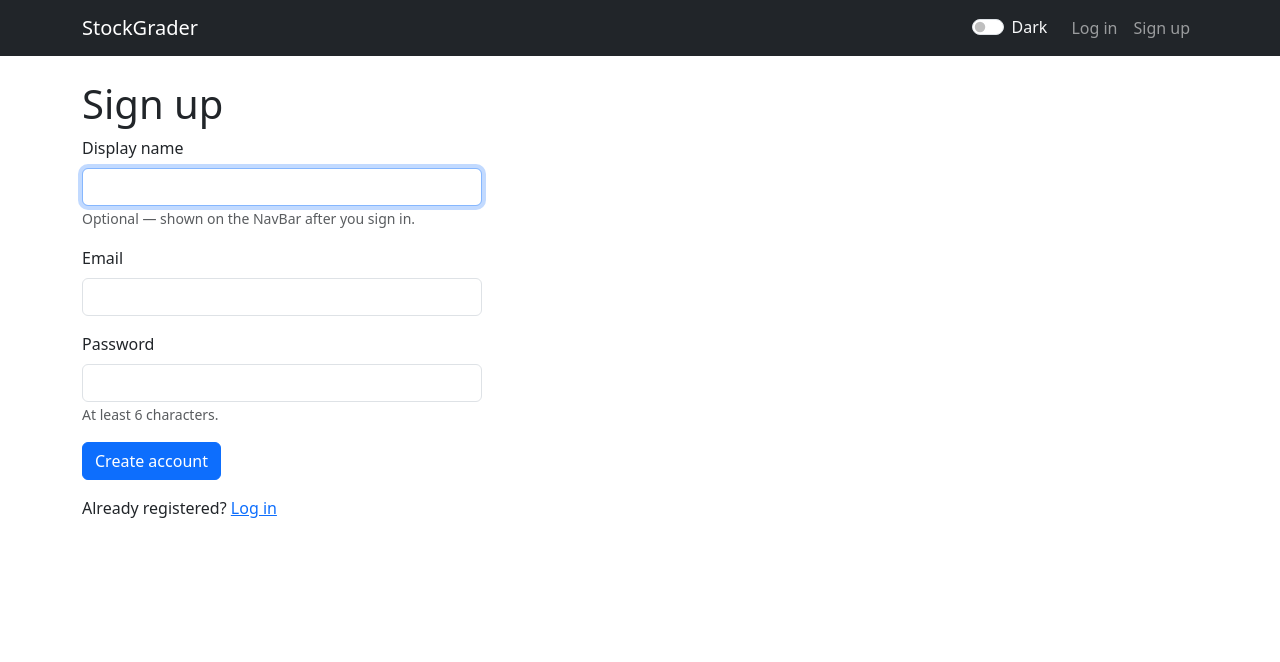
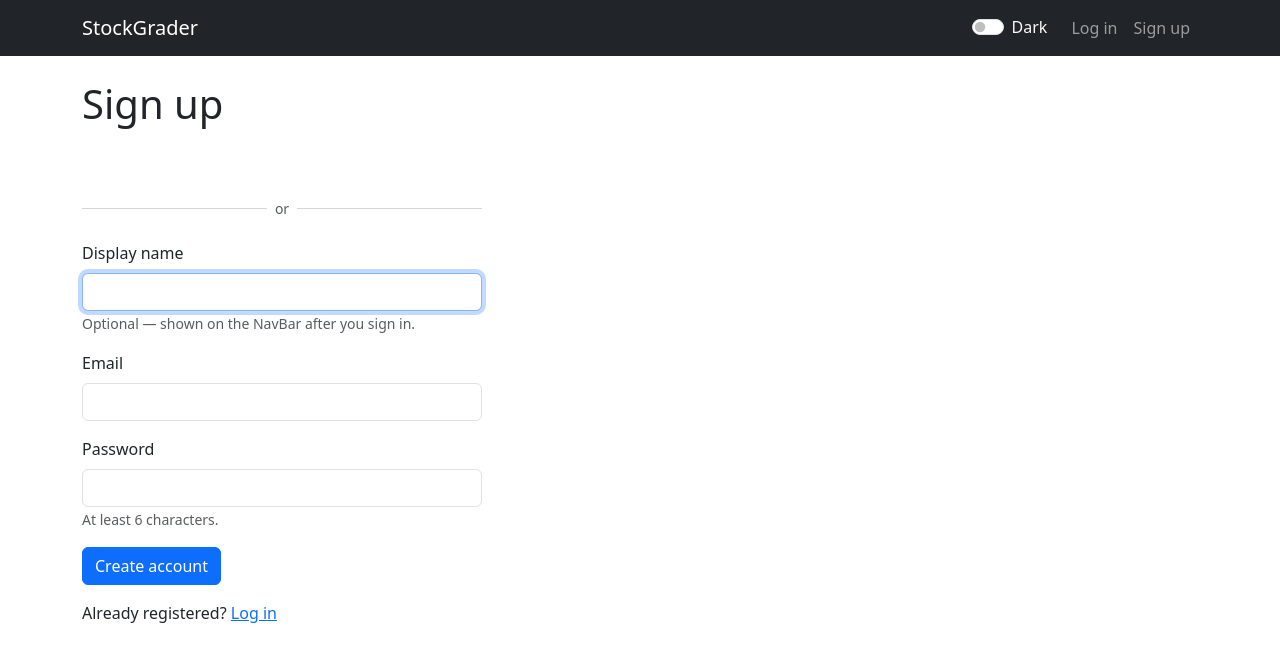
Before and after one commit to Cory71/stock-advisor-frontend, a React (Vite) app: page /signup in a window 1280 px wide. Shown: the top 662 px of the page. Built offline with nearby package versions, Linux system fonts and the light colour scheme; no server answers.

Commit message:
Add Google sign-in button on Login and Signup pages

```diff
--- a/package.json
+++ b/package.json
@@ -9,6 +9,7 @@
     "preview": "vite preview"
   },
   "dependencies": {
+    "@react-oauth/google": "^0.13.5",
     "bootstrap": "^5.3.3",
     "react": "^18.3.1",
     "react-bootstrap": "^2.10.7",
--- a/src/App.jsx
+++ b/src/App.jsx
@@ -2,6 +2,7 @@
 // Sets up the BrowserRouter, shared NavBar, and routes for all 6 pages.
 
 import { BrowserRouter, Routes, Route } from 'react-router-dom';
+import { GoogleOAuthProvider } from '@react-oauth/google';
 import { AuthProvider } from './context/AuthContext';
 import { ThemeProvider } from './context/ThemeContext';
 import NavBar from './components/NavBar';
@@ -13,9 +14,16 @@ import Login from './pages/Login';
 import Signup from './pages/Signup';
 import './App.css';
 
+// Pulled at build time from .env (VITE_GOOGLE_CLIENT_ID). If it's missing,
+// the Google button on Login/Signup just won't render — email/password still works.
+const GOOGLE_CLIENT_ID = import.meta.env.VITE_GOOGLE_CLIENT_ID || '';
+
 function App() {
   return (
     <BrowserRouter>
+      {/* GoogleOAuthProvider exposes the Google Identity Services SDK to the whole tree.
+          Outermost so any page can render a <GoogleLogin /> button. */}
+      <GoogleOAuthProvider clientId={GOOGLE_CLIENT_ID}>
         {/* ThemeProvider wraps everything so any component (NavBar, pages) can use the theme. */}
         <ThemeProvider>
           {/* AuthProvider lives inside the Router so pages can both consume auth and navigate. */}
@@ -36,6 +44,7 @@ function App() {
             </main>
           </AuthProvider>
         </ThemeProvider>
+      </GoogleOAuthProvider>
     </BrowserRouter>
   );
 }
--- /dev/null
+++ b/src/components/GoogleSignInButton.jsx
@@ -0,0 +1,58 @@
+// Renders the official "Sign in with Google" button from Google Identity
+// Services. When the user clicks it and approves, Google returns a short-lived
+// "credential" (an ID token). We POST that to our backend, which verifies it
+// and gives us back our normal JWT — the rest of the app then treats this
+// user exactly like an email/password one.
+//
+// Used by both Login and Signup pages — Google's flow handles both "new" and
+// "returning" users the same way; the backend does the find-or-create.
+
+import { GoogleLogin } from '@react-oauth/google';
+import { Alert } from 'react-bootstrap';
+import { useState } from 'react';
+import { useNavigate } from 'react-router-dom';
+import { useAuth } from '../context/AuthContext';
+import { apiFetch } from '../lib/apiFetch';
+
+function GoogleSignInButton() {
+  const { login } = useAuth();
+  const navigate = useNavigate();
+  const [error, setError] = useState('');
+
+  // Skip rendering the button entirely if the Google Client ID isn't configured.
+  // This way email/password still works locally even before the .env is wired.
+  if (!import.meta.env.VITE_GOOGLE_CLIENT_ID) {
+    return null;
+  }
+
+  async function handleCredential(credentialResponse) {
+    setError('');
+    try {
+      const data = await apiFetch('/api/auth/google', {
+        method: 'POST',
+        body: JSON.stringify({ credential: credentialResponse.credential })
+      });
+      login(data.token, data.user);
+      navigate('/');
+    } catch (err) {
+      setError(err.message);
+    }
+  }
+
+  function handleError() {
+    setError('Google sign-in was cancelled or failed.');
+  }
+
+  return (
+    <div className="mb-3">
+      {error && <Alert variant="danger">{error}</Alert>}
+      <GoogleLogin
+        onSuccess={handleCredential}
+        onError={handleError}
+        useOneTap={false}
+      />
+    </div>
+  );
+}
+
+export default GoogleSignInButton;
--- a/src/pages/Login.jsx
+++ b/src/pages/Login.jsx
@@ -6,6 +6,7 @@ import { useNavigate, Link } from 'react-router-dom';
 import { Form, Button, Alert } from 'react-bootstrap';
 import { useAuth } from '../context/AuthContext';
 import { apiFetch } from '../lib/apiFetch';
+import GoogleSignInButton from '../components/GoogleSignInButton';
 
 function Login() {
   // Form state — controlled inputs.
@@ -44,6 +45,15 @@ function Login() {
 
       {error && <Alert variant="danger">{error}</Alert>}
 
+      {/* Google option first — many users prefer one-click sign-in */}
+      <GoogleSignInButton />
+
+      <div className="d-flex align-items-center text-muted my-3">
+        <hr className="flex-grow-1" />
+        <span className="px-2 small">or</span>
+        <hr className="flex-grow-1" />
+      </div>
+
       <Form onSubmit={handleSubmit}>
         <Form.Group className="mb-3" controlId="loginEmail">
           <Form.Label>Email</Form.Label>
--- a/src/pages/Signup.jsx
+++ b/src/pages/Signup.jsx
@@ -6,6 +6,7 @@ import { useNavigate, Link } from 'react-router-dom';
 import { Form, Button, Alert } from 'react-bootstrap';
 import { useAuth } from '../context/AuthContext';
 import { apiFetch } from '../lib/apiFetch';
+import GoogleSignInButton from '../components/GoogleSignInButton';
 
 function Signup() {
   // Form state — controlled inputs.
@@ -44,6 +45,15 @@ function Signup() {
       <h1>Sign up</h1>
 
       {error && <Alert variant="danger">{error}</Alert>}
+
+      {/* Google option first — fastest path to a new account */}
+      <GoogleSignInButton />
+
+      <div className="d-flex align-items-center text-muted my-3">
+        <hr className="flex-grow-1" />
+        <span className="px-2 small">or</span>
+        <hr className="flex-grow-1" />
+      </div>
 
       <Form onSubmit={handleSubmit}>
         <Form.Group className="mb-3" controlId="signupDisplayName">
```
Also changed, not shown: 1 other file (tests, documents, lock files or other folders). Lines whose indentation alone changed are shown as unchanged.
